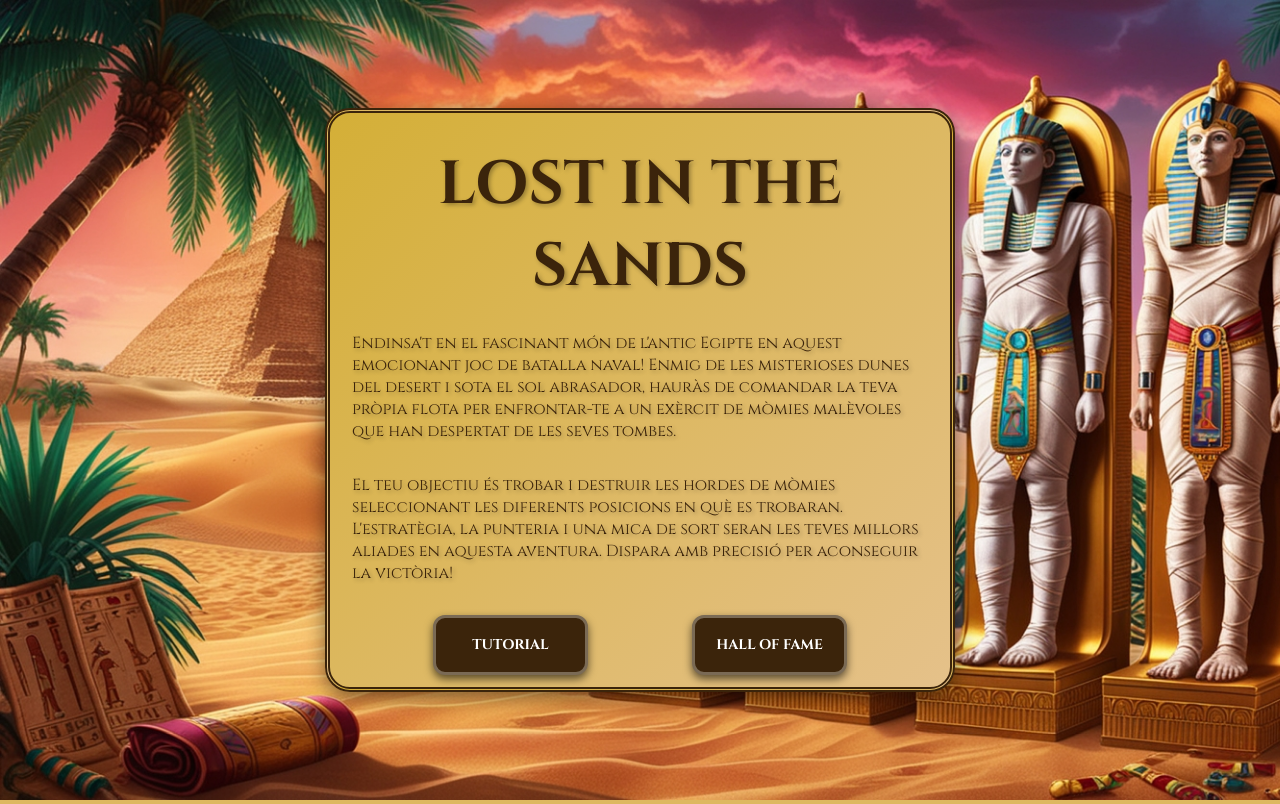
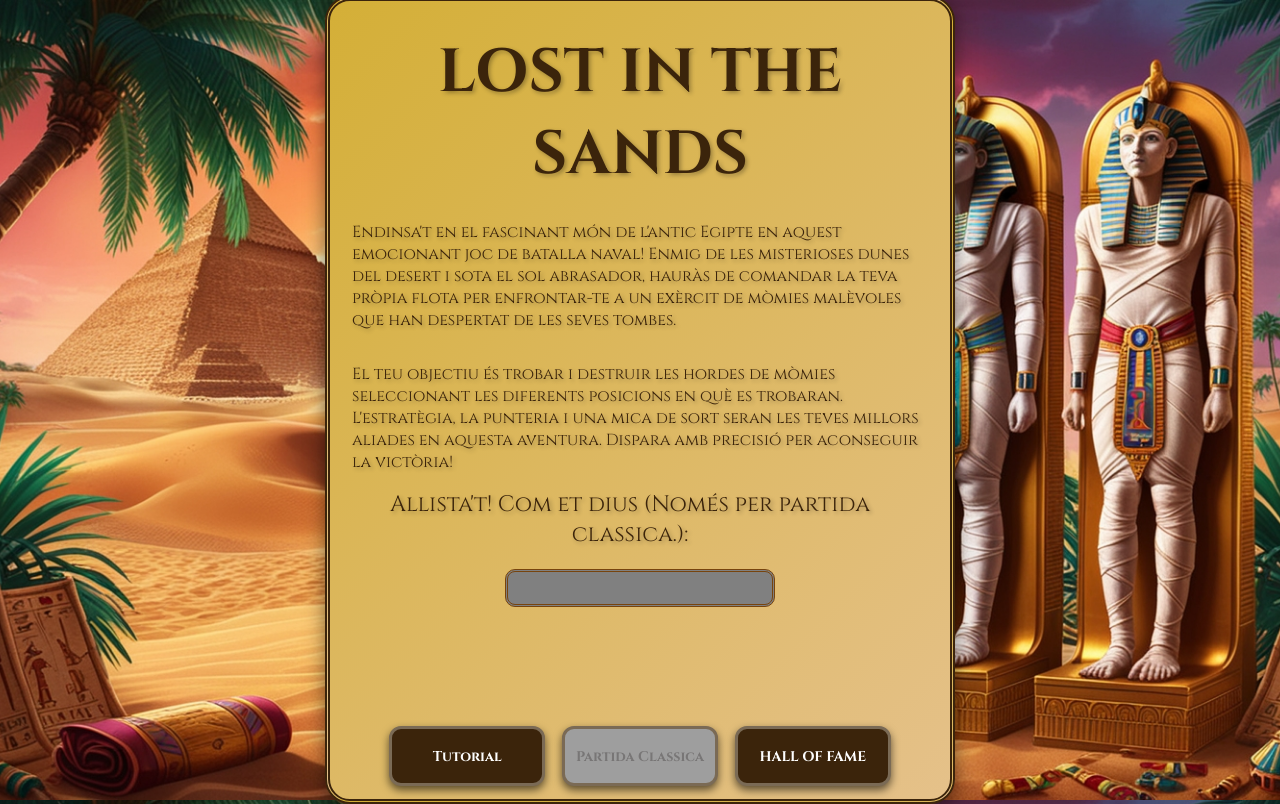
Before and after one commit to JorgeCortes02/batallaNaval, a PHP site: page / in a window 1280 px wide. Run offline with PHP 8.4, Linux system fonts and the light colour scheme; grey boxes are pictures that could not be loaded.

Commit message:
new index

```diff
--- a/index.js
+++ b/index.js
@@ -1,10 +1,31 @@
 document.addEventListener("DOMContentLoaded", function () {
+
+    let initTutoButton = document.getElementById("initTuto");
+    let toTutoA = document.getElementById("toTutoA");
+    initTutoButton.classList.replace("button-disabled", "buttonActive");
+    toTutoA.classList.replace("aDisabled", "aActive");
+
 
     let initGameButton = document.getElementById("initGame");
     let toGameA = document.getElementById("toGameA");
-    initGameButton.classList.replace("button-disabled", "buttonActive");
-    toGameA.classList.replace("aDisabled", "aActive");
 
 
+    const nameInput = document.getElementById('nameIndex');
+    errorDiv = document.getElementById('errorLong');
+    // Añadir el eventListener para el evento 'blur'
+    nameInput.addEventListener('input', function () {
+        const nameValue = nameInput.value.trim();
+
+        // Validar la longitud del nombre
+        if (nameValue.length < 3 || nameValue.length > 30) {
+            errorDiv.style.visibility = 'visible'; // Mostrar el mensaje de error
+            initGameButton.classList.replace("buttonActive", "button-disabled");
+            toGameA.classList.replace("aActive", "aDisabled");
+        } else {
+            errorDiv.style.visibility = 'hidden'; // Mostrar el mensaje de error
+            initGameButton.classList.replace("button-disabled", "buttonActive");
+            toGameA.classList.replace("aDisabled", "aActive");
+        }
+    });
 
 });
--- a/index.php
+++ b/index.php
@@ -21,6 +21,12 @@
                 jugar.
             </div>
         </noscript>
+        <form id="formulario_combinado" action="game.php" method="POST" style="display:none;">
+            <input type="hidden" name="nombre">
+            <input type="hidden" name="munition">
+            <input type="hidden" name="armor">
+            <input type="hidden" name="specialAtack">
+        </form>
         <h1>LOST IN THE SANDS</h1>
         <p>Endinsa't en el fascinant món de l'antic Egipte en aquest emocionant joc de batalla naval!
             Enmig de les misterioses dunes del desert i sota el sol abrasador, hauràs de comandar la teva pròpia flota
@@ -30,9 +36,23 @@
             trobaran.
             L'estratègia, la punteria i una mica de sort seran les teves millors aliades en aquesta aventura.
             Dispara amb precisió per aconseguir la victòria!</p>
+
+        <form id="myForm" method="POST" action="game.php">
+            <div id="nameRecord">
+                <label for="name">Allista't! Com et dius (Només per partida classica.):</label>
+                <input type="text" id="nameIndex" name="name" value="" required>
+            </div>
+            <div id="longUser">
+                <h3 id="errorLong">El jugador ha de tenir entre 3 i 30 caràcters.</h3>
+            </div>
+
+        </form>
+
         <div class="button_container">
-            <a id="toGameA" class="aDisabled" href="tutorial.php"><button id="initGame"
-                    class="button-disabled">TUTORIAL</button></a>
+            <a id="toTutoA" class="aDisabled" href="tutorial.php"><button id="initTuto"
+                    class="button-disabled">Tutorial</button></a>
+            <a id="toGameA" class="aDisabled" href="tutorial.php"><button id="initGame" class="button-disabled">Partida
+                    Classica</button></a>
             <a class="aActive" href="ranking.php"><button id="goToHall" class="buttonActive">HALL OF FAME</button></a>
         </div>
     </div>
--- a/styles.css
+++ b/styles.css
@@ -1774,6 +1774,72 @@ body.page-game div.main_container div.game_boards table.enemy_board .touch {
 
 
 /* INDEX ------------------------------------ */
+/*div de formularior*/
+body.page-index #myForm {
+    width: 90%;
+    margin-bottom: 0;
+
+}
+
+/*div de poner user*/
+body.page-index #nameRecord {
+    gap: 20px;
+    text-align: center;
+    width: 100%;
+
+    display: flex;
+    flex-direction: column;
+    justify-content: center;
+    align-items: center;
+    margin: 0 auto;
+}
+
+/*etiqueta text area*/
+body.page-index #nameRecord label {
+
+    font-size: 1.4em;
+    width: 100%;
+    margin-right: 20px;
+
+}
+
+/*text arrea*/
+body.page-index #nameIndex {
+    color: white;
+    background-color: gray;
+    font-size: 1em;
+    background-position: center;
+    cursor: pointer;
+    border: 3px double rgb(119, 68, 14);
+    border-radius: 10px;
+    cursor: pointer;
+    width: 50%;
+    height: 30px;
+    text-align: center;
+
+
+}
+
+
+
+
+/*div mensaje texto user error*/
+body.page-index #longUser {
+    text-align: center;
+
+    margin: 0 auto;
+}
+
+
+
+
+/*texto mensaje error user*/
+body.page-index #longUser h3 {
+    visibility: hidden;
+    /*poner visible para ver mensaje*/
+    font-size: 1.4em;
+    font-weight: bold;
+}
 
 /* THIS + .yellowBox*/
 body.page-index div.main_container {
@@ -1789,7 +1855,7 @@ body.page-index div.main_container {
     display: flex;
     flex-direction: column;
     justify-content: center;
-
+    align-items: center;
     overflow: hidden;
 
 }
```
